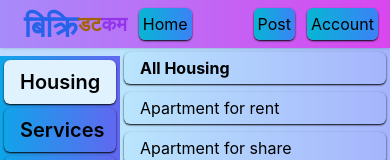
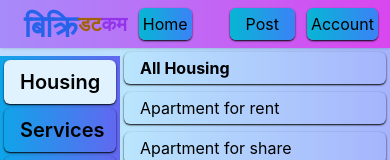
Before and after one commit to Ubartaula/bikri_dot_com, a React (Create React App) app: page / in a window 390 px wide. Shown: the top 160 px of the page. Built offline with nearby package versions, Linux system fonts and the light colour scheme.

Commit message:
nav bar post button px changed to 4

```diff
--- a/src/component/Navbar.jsx
+++ b/src/component/Navbar.jsx
@@ -1,4 +1,4 @@
-import React, {  useState } from "react";
+import React, { useState } from "react";
 import { useNavigate } from "react-router-dom";
 import { useSelector } from "react-redux";
 import { currentToken } from "../feature/auth/authSlice";
@@ -11,7 +11,6 @@ const Navbar = () => {
   const navigate = useNavigate();
 
   const [showDiv, setShowDiv] = useState(false);
-
 
   let managerOrSuper = false;
 
@@ -63,7 +62,7 @@ const Navbar = () => {
               navigate("/dash/items/new");
             }
           }}
-          className="sm:px-4 p-1 rounded-md shadow-sm shadow-black bg-gradient-to-r from-cyan-500 to-blue-500 transition-all duration-300 hover:bg-gradient-to-r hover:from-green-800 hover:to-blue-700 hover:text-white ml-3 sm:min-w-[7rem] text-center"
+          className="px-4 p-1 rounded-md shadow-sm shadow-black bg-gradient-to-r from-cyan-500 to-blue-500 transition-all duration-300 hover:bg-gradient-to-r hover:from-green-800 hover:to-blue-700 hover:text-white ml-3 sm:min-w-[7rem] text-center"
         >
           Post
         </div>
```
